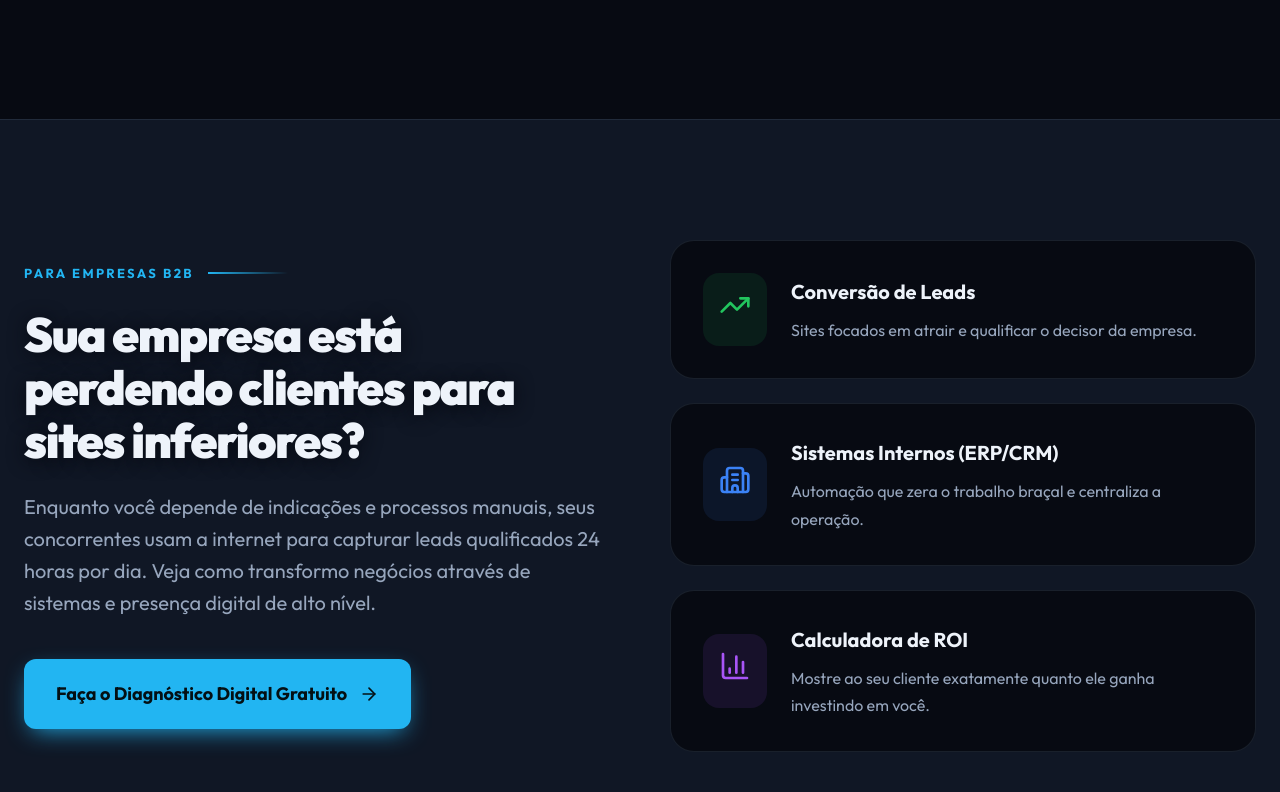
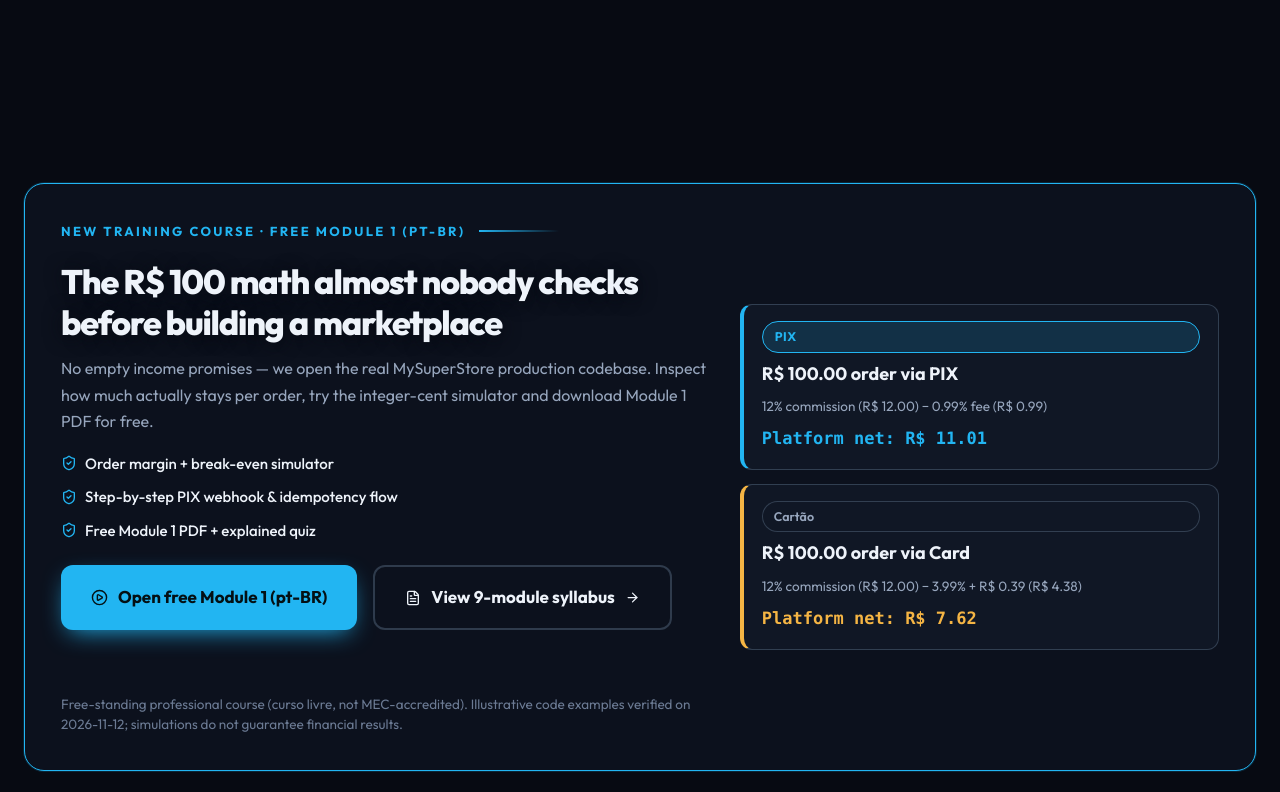
Before and after one commit to MaldivaSky/rafael-maldivas, a Next.js app: page /en in a window 1280 px wide. Shown: the part 4728-5520 px from the top of the page. Built offline with nearby package versions, Linux system fonts and the light colour scheme; no server answers.

Commit message:
feat(curso): adicionar destaque de conversao do curso na home

```diff
--- a/app/HomeClient.tsx
+++ b/app/HomeClient.tsx
@@ -13,6 +13,7 @@ import EmpresasInvite from "./components/EmpresasInvite";
 import ExitToast from "./components/ExitToast";
 import GrowthToolsInvite from "./components/GrowthToolsInvite";
 import BravusPartnership from "./components/BravusPartnership";
+import CourseInvite from "./components/curso/CourseInvite";
 
 export default function HomeClient() {
   const { lang } = useLang();
@@ -49,6 +50,7 @@ export default function HomeClient() {
       </div></section>
       <ProjectPlanner />
       <BravusPartnership />
+      <CourseInvite />
       <EmpresasInvite />
       <section className="growth-home"><div className="wrap"><GrowthToolsInvite /></div></section>
       <CaseHighlights />
--- /dev/null
+++ b/app/components/curso/CourseInvite.tsx
@@ -0,0 +1,113 @@
+"use client";
+
+import Link from "next/link";
+import { ArrowRight, FileText, PlayCircle, ShieldCheck } from "lucide-react";
+import { useLang, localePath } from "@/app/lib/i18n";
+
+const COPY = {
+  pt: {
+    tag: "Novo curso livre · Módulo 1 aberto sem cadastro",
+    title: "A conta de R$ 100 que quase ninguém faz antes de criar um marketplace",
+    lead: "Em vez de promessas vazias, abrimos o código real do MySuperStore em produção. Veja quanto realmente sobra por pedido, teste o simulador em centavos e baixe o PDF do Módulo 1 gratuitamente.",
+    pixLabel: "Pedido de R$ 100,00 no PIX",
+    pixMath: "Comissão 12% (R$ 12,00) − Taxa 0,99% (R$ 0,99)",
+    pixNet: "Sobra: R$ 11,01",
+    cardLabel: "Pedido de R$ 100,00 no Cartão",
+    cardMath: "Comissão 12% (R$ 12,00) − Taxa 3,99% + R$ 0,39 (R$ 4,38)",
+    cardNet: "Sobra: R$ 7,62",
+    ctaFree: "Abrir Módulo 1 gratuito agora",
+    ctaSyllabus: "Ver ementa dos 9 módulos",
+    note: "Curso livre de capacitação profissional (não regulamentado pelo MEC). Valores de exemplo extraídos do código em 12/11/2026; simulação não é garantia de resultado.",
+    highlights: [
+      "Simulador de margem + ponto de equilíbrio",
+      "Fluxo do PIX e idempotência passo a passo",
+      "PDF completo do Módulo 1 + quiz com explicação",
+    ],
+  },
+  en: {
+    tag: "New training course · Free Module 1 (pt-BR)",
+    title: "The R$ 100 math almost nobody checks before building a marketplace",
+    lead: "No empty income promises — we open the real MySuperStore production codebase. Inspect how much actually stays per order, try the integer-cent simulator and download Module 1 PDF for free.",
+    pixLabel: "R$ 100.00 order via PIX",
+    pixMath: "12% commission (R$ 12.00) − 0.99% fee (R$ 0.99)",
+    pixNet: "Platform net: R$ 11.01",
+    cardLabel: "R$ 100.00 order via Card",
+    cardMath: "12% commission (R$ 12.00) − 3.99% + R$ 0.39 (R$ 4.38)",
+    cardNet: "Platform net: R$ 7.62",
+    ctaFree: "Open free Module 1 (pt-BR)",
+    ctaSyllabus: "View 9-module syllabus",
+    note: "Free-standing professional course (curso livre, not MEC-accredited). Illustrative code examples verified on 2026-11-12; simulations do not guarantee financial results.",
+    highlights: [
+      "Order margin + break-even simulator",
+      "Step-by-step PIX webhook & idempotency flow",
+      "Free Module 1 PDF + explained quiz",
+    ],
+  },
+} as const;
+
+export default function CourseInvite() {
+  const { lang } = useLang();
+  const t = COPY[lang];
+
+  return (
+    <section className="curso-home-invite" aria-labelledby="curso-invite-title">
+      <div className="wrap">
+        <div className="curso-invite-card">
+          <div className="curso-invite-main">
+            <div className="sec-tag">{t.tag}</div>
+            <h2 id="curso-invite-title">{t.title}</h2>
+            <p className="curso-muted">{t.lead}</p>
+
+            <ul className="curso-invite-list">
+              {t.highlights.map((h) => (
+                <li key={h}>
+                  <ShieldCheck size={16} aria-hidden="true" />
+                  <span>{h}</span>
+                </li>
+              ))}
+            </ul>
+
+            <div className="cta-row" style={{ marginTop: 22 }}>
+              <Link
+                href={localePath(
+                  "/cursos/construa-seu-marketplace/modulo-1-visao-do-negocio",
+                  lang,
+                )}
+                className="btn btn-primary"
+              >
+                <PlayCircle size={17} aria-hidden="true" />
+                {t.ctaFree}
+              </Link>
+              <Link
+                href={localePath("/cursos/construa-seu-marketplace", lang)}
+                className="btn btn-ghost"
+              >
+                <FileText size={16} aria-hidden="true" />
+                {t.ctaSyllabus}
+                <ArrowRight size={15} aria-hidden="true" />
+              </Link>
+            </div>
+
+            <p className="curso-fine">{t.note}</p>
+          </div>
+
+          <div className="curso-invite-proof" aria-label={t.pixLabel}>
+            <div className="curso-proof-box">
+              <span className="curso-badge">PIX</span>
+              <strong>{t.pixLabel}</strong>
+              <p>{t.pixMath}</p>
+              <span className="curso-proof-net">{t.pixNet}</span>
+            </div>
+
+            <div className="curso-proof-box warn">
+              <span className="curso-pill">Cartão</span>
+              <strong>{t.cardLabel}</strong>
+              <p>{t.cardMath}</p>
+              <span className="curso-proof-net warn">{t.cardNet}</span>
+            </div>
+          </div>
+        </div>
+      </div>
+    </section>
+  );
+}
--- a/app/globals.css
+++ b/app/globals.css
@@ -2218,3 +2218,93 @@ h1, h2 { text-shadow: 0 2px 18px var(--bg); }
     flex-wrap: wrap;
   }
 }
+
+/* Convite do curso na Home */
+.curso-home-invite {
+  padding: 64px 0;
+}
+
+.curso-invite-card {
+  background: var(--bg-soft);
+  border: 1px solid var(--accent);
+  box-shadow: 0 0 0 1px var(--accent-glow);
+  border-radius: var(--radius);
+  padding: 36px;
+  display: grid;
+  grid-template-columns: 1.35fr 1fr;
+  gap: 32px;
+  align-items: center;
+}
+
+.curso-invite-main h2 {
+  font-size: clamp(24px, 3.2vw, 34px);
+  line-height: 1.2;
+  margin: 10px 0 12px;
+}
+
+.curso-invite-list {
+  list-style: none;
+  padding: 0;
+  margin: 16px 0 0;
+  display: flex;
+  flex-direction: column;
+  gap: 8px;
+}
+
+.curso-invite-list li {
+  display: flex;
+  align-items: center;
+  gap: 8px;
+  font-size: 15px;
+  color: var(--fg);
+  font-weight: 500;
+}
+
+.curso-invite-list li svg {
+  color: var(--accent);
+  flex-shrink: 0;
+}
+
+.curso-invite-proof {
+  display: flex;
+  flex-direction: column;
+  gap: 14px;
+}
+
+.curso-proof-box {
+  background: var(--surface);
+  border: 1px solid var(--line-strong);
+  border-left: 4px solid var(--accent);
+  border-radius: var(--radius-sm);
+  padding: 16px 18px;
+  display: flex;
+  flex-direction: column;
+  gap: 6px;
+}
+
+.curso-proof-box.warn {
+  border-left-color: var(--gold);
+}
+
+.curso-proof-box p {
+  font-size: 13.5px;
+  color: var(--fg-muted);
+}
+
+.curso-proof-net {
+  font-family: var(--mono);
+  font-size: 17px;
+  font-weight: 700;
+  color: var(--accent);
+}
+
+.curso-proof-net.warn {
+  color: var(--gold);
+}
+
+@media (max-width: 860px) {
+  .curso-invite-card {
+    grid-template-columns: 1fr;
+    padding: 24px 18px;
+  }
+}
```
